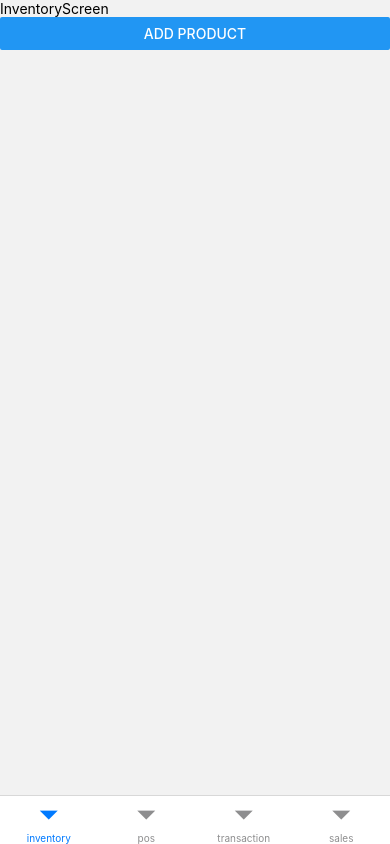
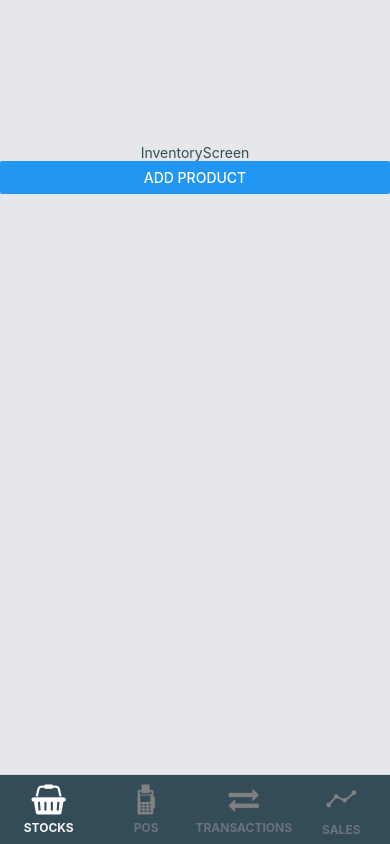
Before and after one commit to Rokhel121314/react-native_lakov3-app, a React Native app: screen /bottom-tab in a window 390 px wide. Built offline with nearby package versions, Linux system fonts and the light colour scheme.

Commit message:
implemented bottom tab icons, and names

```diff
--- /dev/null
+++ b/src/components/TabBarIcon.jsx
@@ -0,0 +1,68 @@
+import { View, Text } from "react-native";
+import React from "react";
+
+import { Fontisto } from "@expo/vector-icons";
+import { FontAwesome } from "@expo/vector-icons";
+import { SimpleLineIcons } from "@expo/vector-icons";
+
+const TabBarIcon = ({ focused, iconSize, iconName, iconText, vectorIcon }) => {
+  if (vectorIcon === "fontisto") {
+    return (
+      <View className="flex items-center justify-center">
+        <Fontisto
+          name={iconName}
+          size={iconSize}
+          color={focused ? "white" : "gray"}
+        />
+        <Text
+          className={
+            focused
+              ? "text-gray-100 font-bold text-xs pt-1.5"
+              : "text-gray-500 font-bold text-xs pt-1.5"
+          }>
+          {iconText}
+        </Text>
+      </View>
+    );
+  }
+  if (vectorIcon === "fontawesome") {
+    return (
+      <View className="flex items-center justify-center">
+        <FontAwesome
+          name={iconName}
+          size={iconSize}
+          color={focused ? "white" : "gray"}
+        />
+        <Text
+          className={
+            focused
+              ? "text-gray-100 font-bold text-xs pt-1.5"
+              : "text-gray-500 font-bold text-xs pt-1.5"
+          }>
+          {iconText}
+        </Text>
+      </View>
+    );
+  }
+  if (vectorIcon === "simplelineicon") {
+    return (
+      <View className="flex items-center justify-center">
+        <SimpleLineIcons
+          name={iconName}
+          size={iconSize}
+          color={focused ? "white" : "gray"}
+        />
+        <Text
+          className={
+            focused
+              ? "text-gray-100 font-bold text-xs pt-1.5"
+              : "text-gray-500 font-bold text-xs pt-1.5"
+          }>
+          {iconText}
+        </Text>
+      </View>
+    );
+  }
+};
+
+export default TabBarIcon;
--- a/src/navigation/TabNavigator.jsx
+++ b/src/navigation/TabNavigator.jsx
@@ -6,15 +6,82 @@ import PosScreen from "../screens/tab-screen/PosScreen";
 import TransactionsScreen from "../screens/tab-screen/TransactionsScreen";
 import SalesScreen from "../screens/tab-screen/SalesScreen";
 
+import TabBarIcon from "../components/TabBarIcon";
+
 const Tab = createBottomTabNavigator();
 
 const TabNavigator = () => {
   return (
-    <Tab.Navigator screenOptions={{ headerShown: false }}>
-      <Tab.Screen name="inventory" component={InventoryScreen} />
-      <Tab.Screen name="pos" component={PosScreen} />
-      <Tab.Screen name="transaction" component={TransactionsScreen} />
-      <Tab.Screen name="sales" component={SalesScreen} />
+    <Tab.Navigator
+      screenOptions={{
+        headerShown: false,
+        tabBarStyle: {
+          backgroundColor: "#344C57",
+          position: "absolute",
+          height: 70,
+        },
+        tabBarShowLabel: false,
+      }}>
+      <Tab.Screen
+        name="inventory"
+        component={InventoryScreen}
+        options={{
+          tabBarIcon: ({ focused }) => (
+            <TabBarIcon
+              focused={focused}
+              iconSize={30}
+              iconName={"shopping-basket"}
+              vectorIcon={"fontisto"}
+              iconText={"STOCKS"}
+            />
+          ),
+        }}
+      />
+      <Tab.Screen
+        name="pos"
+        component={PosScreen}
+        options={{
+          tabBarIcon: ({ focused }) => (
+            <TabBarIcon
+              focused={focused}
+              iconSize={30}
+              iconName={"shopping-pos-machine"}
+              vectorIcon={"fontisto"}
+              iconText={"POS"}
+            />
+          ),
+        }}
+      />
+      <Tab.Screen
+        name="transaction"
+        component={TransactionsScreen}
+        options={{
+          tabBarIcon: ({ focused }) => (
+            <TabBarIcon
+              focused={focused}
+              iconSize={30}
+              iconName={"exchange"}
+              vectorIcon={"fontawesome"}
+              iconText={"TRANSACTIONS"}
+            />
+          ),
+        }}
+      />
+      <Tab.Screen
+        name="sales"
+        component={SalesScreen}
+        options={{
+          tabBarIcon: ({ focused }) => (
+            <TabBarIcon
+              focused={focused}
+              iconSize={30}
+              iconName={"graph"}
+              vectorIcon={"simplelineicon"}
+              iconText={"SALES"}
+            />
+          ),
+        }}
+      />
     </Tab.Navigator>
   );
 };
--- a/src/screens/tab-screen/InventoryScreen.jsx
+++ b/src/screens/tab-screen/InventoryScreen.jsx
@@ -7,12 +7,17 @@ import {
   StatusBar,
 } from "react-native";
 import React from "react";
+import { styled } from "nativewind";
+
+const StyledText = styled(Text);
 
 const InventoryScreen = ({ navigation }) => {
   return (
-    <SafeAreaView>
+    <SafeAreaView className="w-full bg-gray-200 flex-1">
       <StatusBar />
-      <Text>InventoryScreen</Text>
+      <StyledText className="text-blue-dianne text-center pt-36">
+        InventoryScreen
+      </StyledText>
       <Button
         title="add product"
         onPress={() => navigation.navigate("add-product")}
--- a/tailwind.config.js
+++ b/tailwind.config.js
@@ -1,11 +1,15 @@
 /** @type {import('tailwindcss').Config} */
 module.exports = {
-  content: [
-    "./App.{js,jsx,ts,tsx}",
-    "./<custom directory>/**/*.{js,jsx,ts,tsx}",
-  ],
+  content: ["./App.{js,jsx,ts,tsx}", "./src/**/*.{js,jsx,ts,tsx}"],
   theme: {
-    extend: {},
+    extend: {
+      colors: {
+        "blue-dianne": "#344C57",
+      },
+      backgroundColor: {
+        "blue-dianne": "#344C57",
+      },
+    },
   },
   plugins: [],
 };
```
Also changed, not shown: 1 other file (tests, documents, lock files or other folders).
